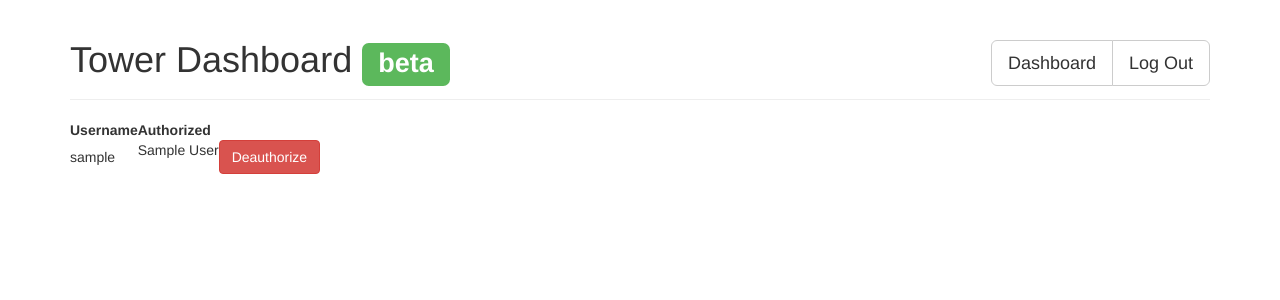
After one commit to 2JS/tower2, a Python web app: template app/templates/users.html in a window 1280 px wide. The commit adds this page. Shown: the top 300 px of the page. Run offline with Jinja, Linux system fonts and the light colour scheme; the template is opened without the code that fills it: most values are stand-ins (such as "Sample title", 1, 10 or a date in 2020); some libraries are stand-ins or nearby versions.

Commit message:
Add user management page

```diff
--- a/app/templates/dashboard.html
+++ b/app/templates/dashboard.html
@@ -12,10 +12,11 @@
   <div class="page-header">
     <h1>Tower Dashboard <span class="label label-success">beta</span>
       <div class="btn-group btn-group-lg" style="float: right;">
-        <a type="button" class="btn btn-default btn-group-lg" href="/logout" role="button">Log Out</a>
         <button type="button" class="btn btn-default btn-group-lg" role="group" aria-label="Refresh" onclick="update()">
           <span class="glyphicon glyphicon-repeat" aria-hidden="true"></span>
         </button>
+        <a type="button" class="btn btn-default btn-group-lg" href="/users" role="button">Users</a>
+        <a type="button" class="btn btn-default btn-group-lg" href="/logout" role="button">Log Out</a>
       </div>
     </h1>
   </div>
--- /dev/null
+++ b/app/templates/users.html
@@ -0,0 +1,44 @@
+<!DOCTYPE html>
+<html>
+
+<head>
+  <title>{{title}}</title>
+  <!-- Bootstrap -->
+  <link rel="stylesheet" href="https://maxcdn.bootstrapcdn.com/bootstrap/3.3.2/css/bootstrap.min.css">
+  <script type="application/javascript" src="/static/api.js"></script>
+</head>
+
+<body>
+  <div class="container">
+    <div class="page-header">
+      <h1>Tower Dashboard <span class="label label-success">beta</span>
+        <div class="btn-group btn-group-lg" style="float: right;">
+          <a type="button" class="btn btn-default btn-group-lg" href="/dashboard" role="button">Dashboard</a>
+          <a type="button" class="btn btn-default btn-group-lg" href="/logout" role="button">Log Out</a>
+        </div>
+      </h1>
+    </div>
+    <table>
+      <tbody>
+        <tr><th>Username</th><th>Authorized</th></tr>
+        {% for username, user in users.items() %}
+        <tr>
+          <td>{{ username }}</td>
+          <td>
+            {{ user.authorized }}
+            {% if not user.authorized %}
+            <div class="btn-group" style=float:right;><button type="button" class="btn btn-default" role="group" aria-label="Authorize" onclick="authorize({{username}}, true)">Authorize</button></div>
+            {% else %}
+            <div class="btn-group" style=float:right;><button type="button" class="btn btn-danger" role="group" aria-label="Authorize" onclick="authorize({{username}}, false)">Deauthorize</button></div>
+            {% endif %}
+          </td>
+        </tr>
+        {% endfor %}
+      </tbody>
+    </table>
+    <p>
+    </p>
+  </div>
+</body>
+
+</html>
```
Also changed, not shown: app/app.py (+11 -1 lines), app/user.py (+28 -1 lines).
